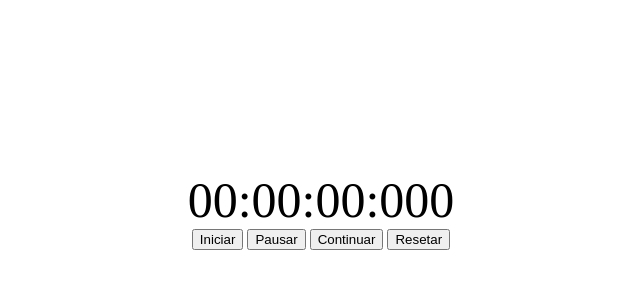
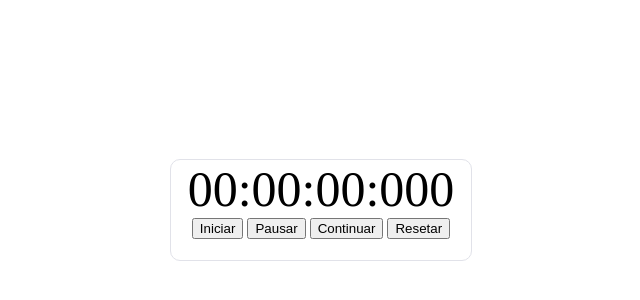
Before and after one commit to hugonomura/temporizadorJS, a plain HTML site: page index.html in a window 1280 px wide. Shown: the part 190-490 px from the top of the page, without its empty margins (319-959 px from the left). Drawn offline with Linux system fonts and the light colour scheme.

Commit message:
Border-radius no timer

```diff
--- a/index.html
+++ b/index.html
@@ -6,6 +6,7 @@
   <link rel="stylesheet" type="text/css" href="style.css">
 </head>
 <body>
+  <div id="tudo">
     <section id="conteudo">
       <article id="timer">00:00:00:000</article>
       <aside id="botoes">
@@ -15,6 +16,7 @@
         <input type="button" id="reseta" value="Resetar">
       </aside>
     </section>
+  </div>
 </body>
 <script type="text/javascript" src="temporizador.js"></script>
 </html>
--- a/style.css
+++ b/style.css
@@ -7,9 +7,11 @@ html, body {
 
 body {
   display: table;
+  height: 100%;
+  width: 100%;
 }
 
-#conteudo {
+#tudo {
   display: table-cell;
   height: 100%;
   width: 100%;
@@ -17,6 +19,15 @@ body {
   vertical-align: middle;
 }
 
+#conteudo {
+  width: 300px;
+  margin: auto;
+  min-height: 100px;
+  min-width: 300px;
+  border: 1px solid #e1e2e9;
+  border-radius: 10px;
+}
+
 #timer {
   font-size: 50px;
 }
```
Lines whose indentation alone changed are shown as unchanged.
